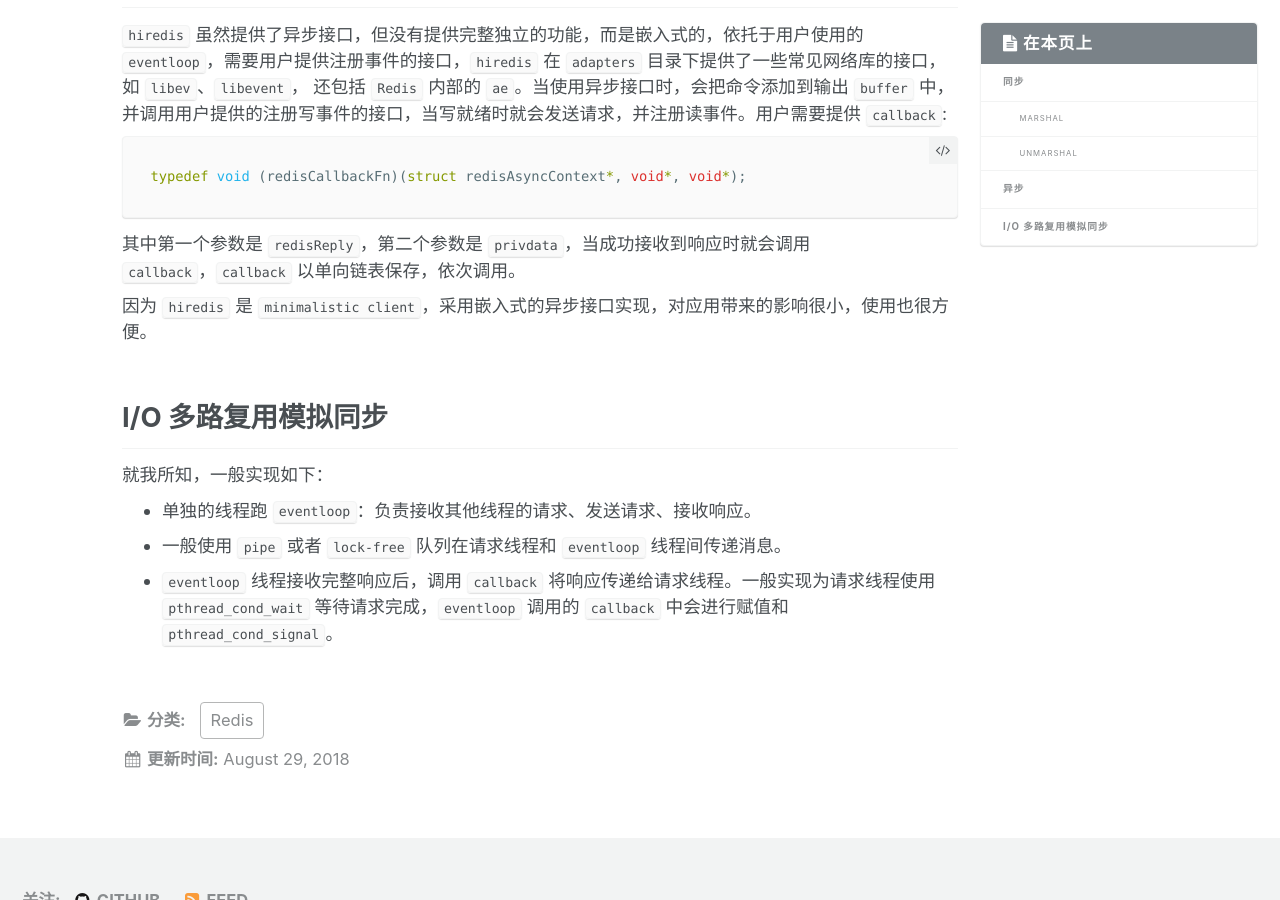
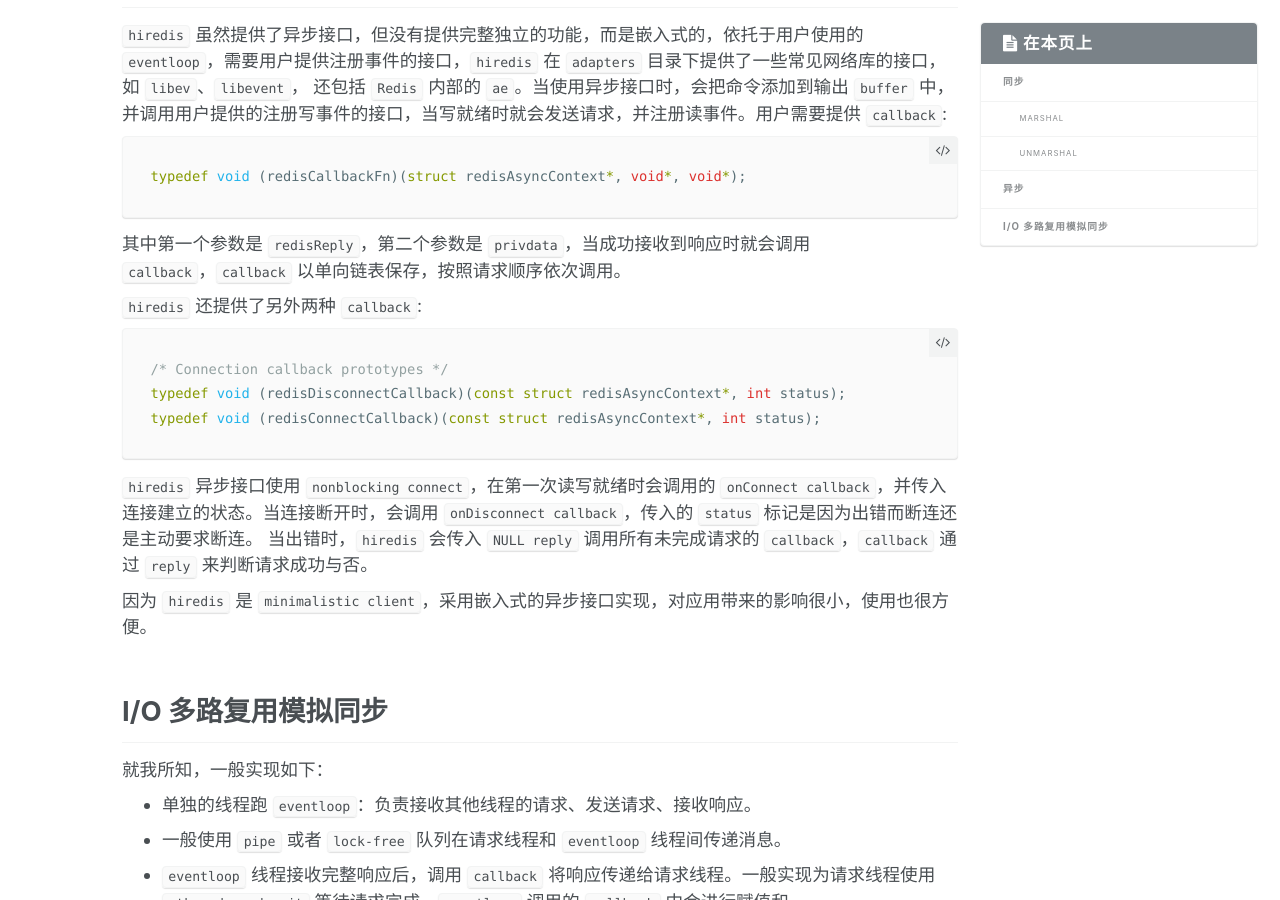
Before and after one commit to youjiali1995/youjiali1995.github.io, a Jekyll site: the page built from _posts/Redis/2018-08-29-hiredis.md, in a window 1280 px wide and 900 px high, scrolled down 2076 px. Built offline with Jekyll 4.4.1, drawn with Linux system fonts in a browser that asks for light colours.

Commit message:
Modify 2018-08-29-hiredis.md

````diff
--- a/_posts/Redis/2018-08-29-hiredis.md
+++ b/_posts/Redis/2018-08-29-hiredis.md
@@ -74,7 +74,17 @@ typedef struct redisReader {
 typedef void (redisCallbackFn)(struct redisAsyncContext*, void*, void*);
 ```
 
-其中第一个参数是 `redisReply`，第二个参数是 `privdata`，当成功接收到响应时就会调用 `callback`，`callback` 以单向链表保存，依次调用。
+其中第一个参数是 `redisReply`，第二个参数是 `privdata`，当成功接收到响应时就会调用 `callback`，`callback` 以单向链表保存，按照请求顺序依次调用。
+
+`hiredis` 还提供了另外两种 `callback`:
+```c
+/* Connection callback prototypes */
+typedef void (redisDisconnectCallback)(const struct redisAsyncContext*, int status);
+typedef void (redisConnectCallback)(const struct redisAsyncContext*, int status);
+```
+
+`hiredis` 异步接口使用 `nonblocking connect`，在第一次读写就绪时会调用的 `onConnect callback`，并传入连接建立的状态。当连接断开时，会调用 `onDisconnect callback`，传入的 `status` 标记是因为出错而断连还是主动要求断连。
+当出错时，`hiredis` 会传入 `NULL reply` 调用所有未完成请求的 `callback`，`callback` 通过 `reply` 来判断请求成功与否。
 
 因为 `hiredis` 是 `minimalistic client`，采用嵌入式的异步接口实现，对应用带来的影响很小，使用也很方便。
 
````
